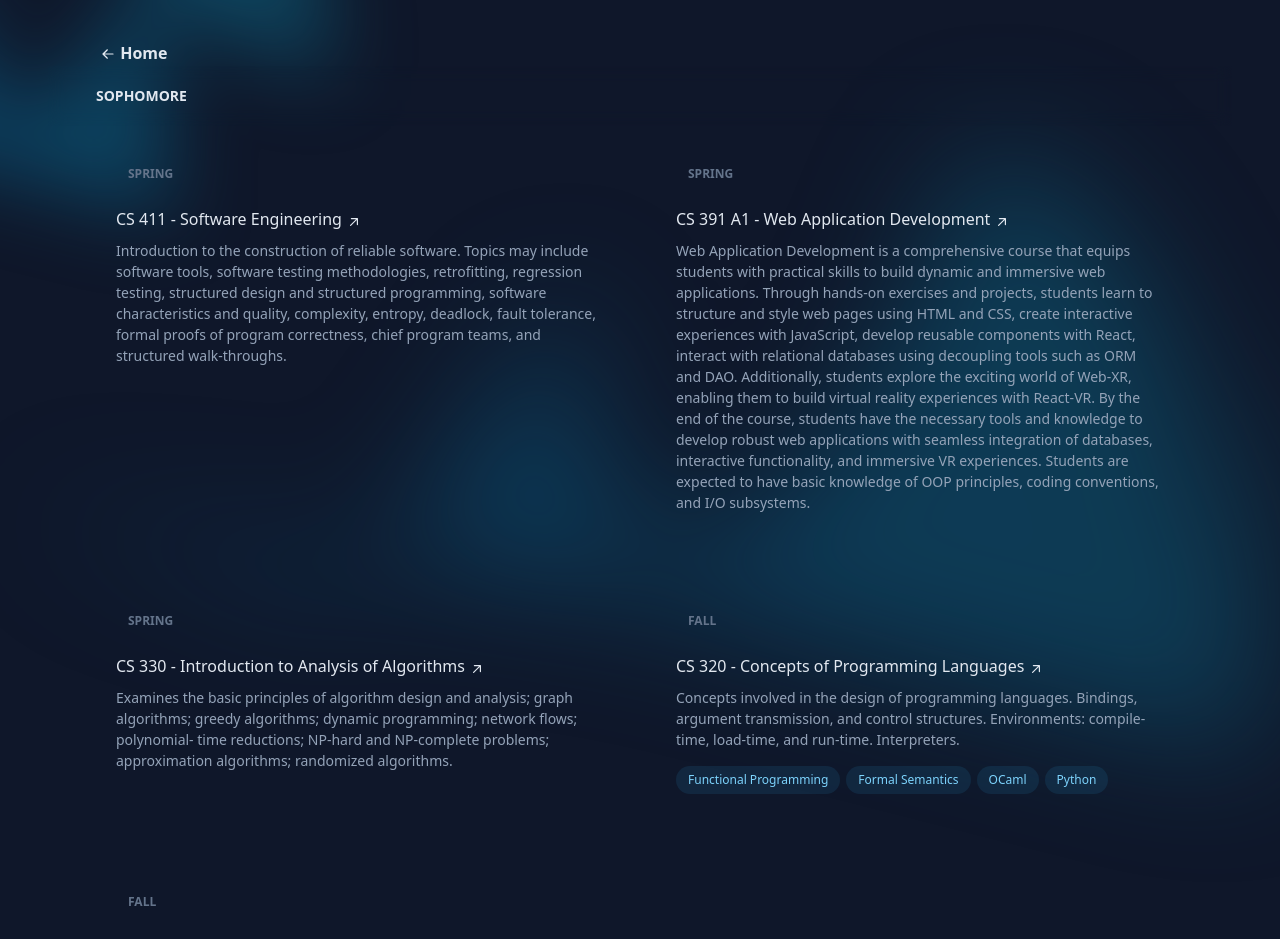
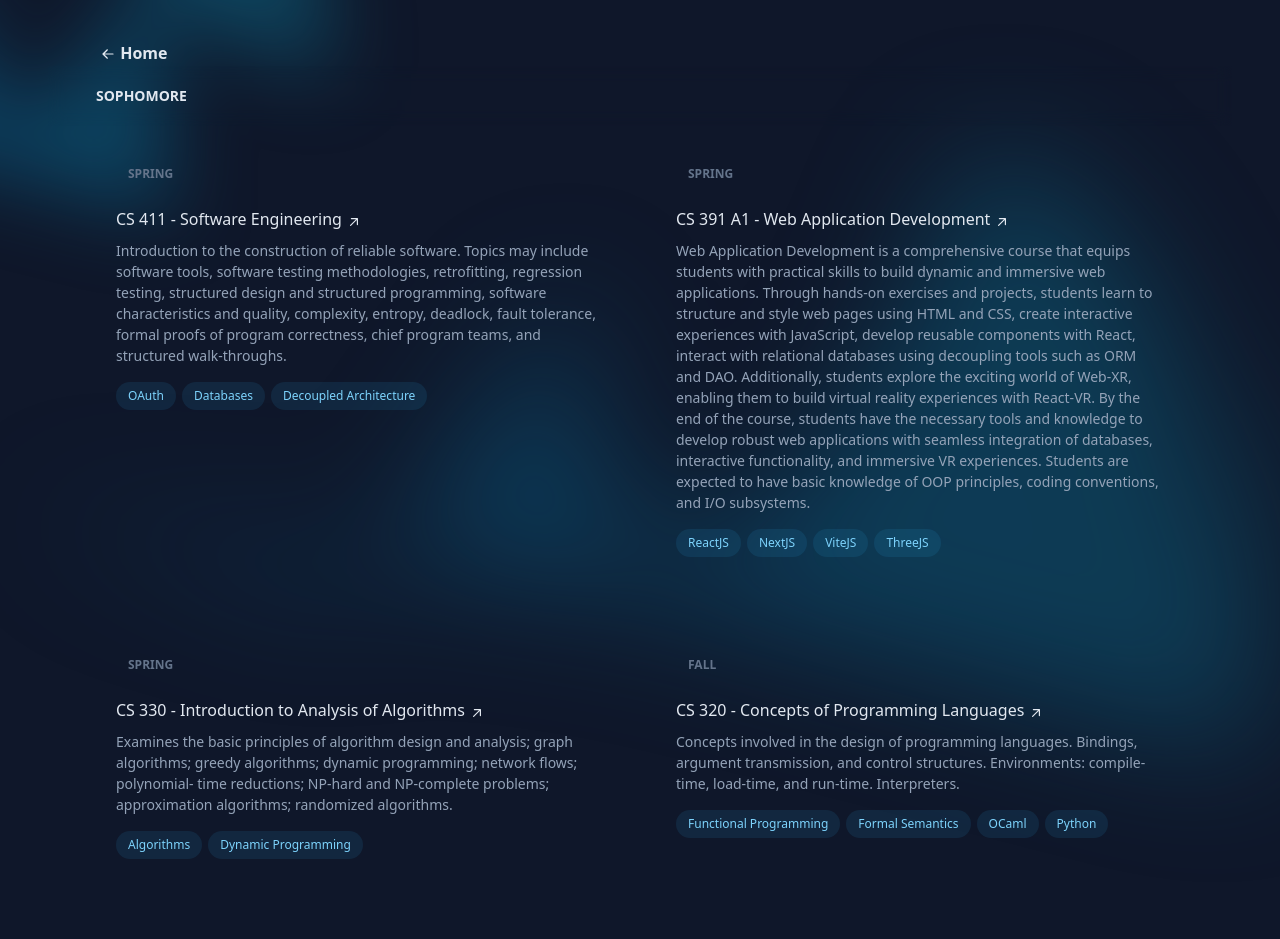
Before and after one commit to Alan0893/v2, a React (Create React App) app: page /courses in a window 1280 px wide. Shown: the top 939 px of the page. Built offline with nearby package versions, Linux system fonts and the light colour scheme.

Commit message:
updated course skills

```diff
--- a/src/components/courses/Sophomore.js
+++ b/src/components/courses/Sophomore.js
@@ -44,7 +44,17 @@ const Sophomore = () => {
 							<p className={InfoP}>
 								Introduction to the construction of reliable software. Topics may include software tools, software testing methodologies, retrofitting, regression testing, structured design and structured programming, software characteristics and quality, complexity, entropy, deadlock, fault tolerance, formal proofs of program correctness, chief program teams, and structured walk-throughs.
 							</p>
-
+							<ul className={ChipWrapper}>
+								<li className='mr-1.5 mt-2'>
+									<div className={Chip}>OAuth</div>
+								</li>
+								<li className='mr-1.5 mt-2'>
+									<div className={Chip}>Databases</div>
+								</li>
+								<li className='mr-1.5 mt-2'>
+									<div className={Chip}>Decoupled Architecture</div>
+								</li>
+							</ul>
 						</div>
 					</div>
 				</li>
@@ -72,7 +82,20 @@ const Sophomore = () => {
 							<p className={InfoP}>
 							Web Application Development is a comprehensive course that equips students with practical skills to build dynamic and immersive web applications. Through hands-on exercises and projects, students learn to structure and style web pages using HTML and CSS, create interactive experiences with JavaScript, develop reusable components with React, interact with relational databases using decoupling tools such as ORM and DAO. Additionally, students explore the exciting world of Web-XR, enabling them to build virtual reality experiences with React-VR. By the end of the course, students have the necessary tools and knowledge to develop robust web applications with seamless integration of databases, interactive functionality, and immersive VR experiences. Students are expected to have basic knowledge of OOP principles, coding conventions, and I/O subsystems.
 							</p>
-
+							<ul className={ChipWrapper}>
+								<li className='mr-1.5 mt-2'>
+									<div className={Chip}>ReactJS</div>
+								</li>
+								<li className='mr-1.5 mt-2'>
+									<div className={Chip}>NextJS</div>
+								</li>
+								<li className='mr-1.5 mt-2'>
+									<div className={Chip}>ViteJS</div>
+								</li>
+								<li className='mr-1.5 mt-2'>
+									<div className={Chip}>ThreeJS</div>
+								</li>
+							</ul>
 						</div>
 					</div>
 				</li>
@@ -100,7 +123,14 @@ const Sophomore = () => {
 							<p className={InfoP}>
 								Examines the basic principles of algorithm design and analysis; graph algorithms; greedy algorithms; dynamic programming; network flows; polynomial- time reductions; NP-hard and NP-complete problems; approximation algorithms; randomized algorithms.
 							</p>
-
+							<ul className={ChipWrapper}>
+								<li className='mr-1.5 mt-2'>
+									<div className={Chip}>Algorithms</div>
+								</li>
+								<li className='mr-1.5 mt-2'>
+									<div className={Chip}>Dynamic Programming</div>
+								</li>
+							</ul>
 						</div>
 					</div>
 				</li>
```
